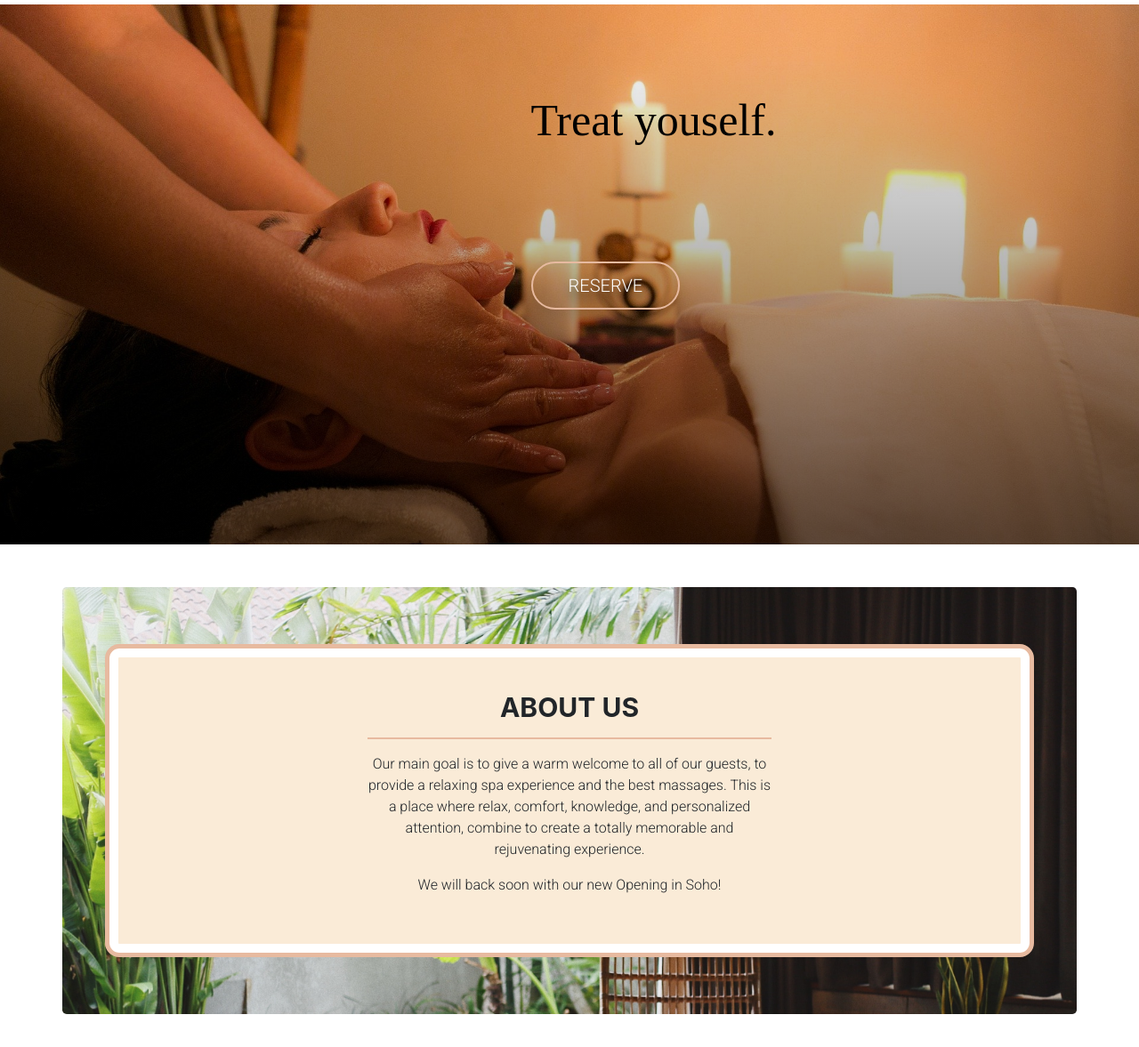
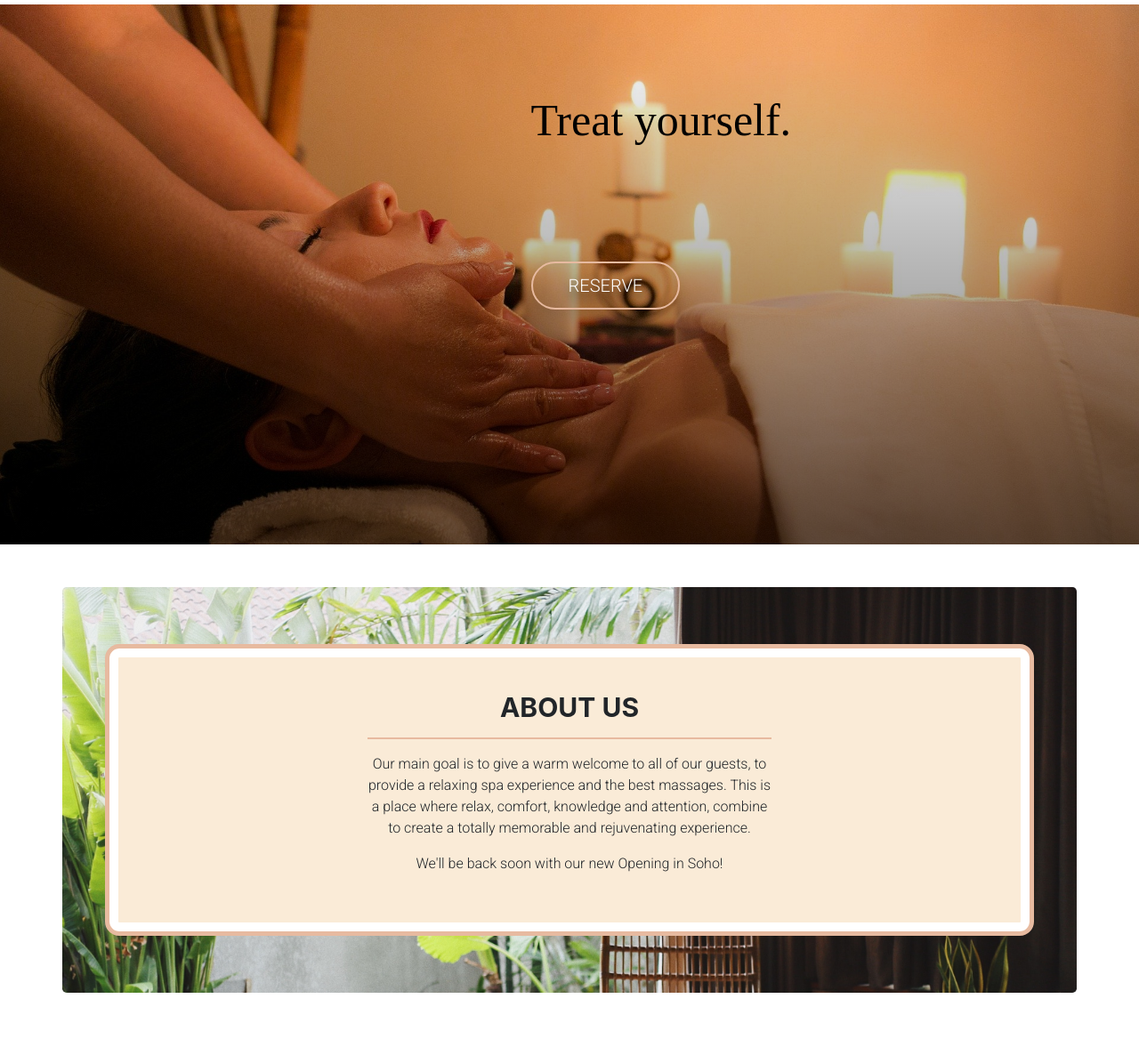
Before and after one commit to mion93/FaridHouse, a plain HTML site: page index.html in a window 1280 px wide. Shown: the part 110-1287 px from the top of the page at 89% size. Drawn offline with nearby package versions, Linux system fonts and the light colour scheme; some icons are missing; a web font is replaced by a local one.

Commit message:
index.html

```diff
--- a/index.html
+++ b/index.html
@@ -83,7 +83,7 @@
  <!--JUMBOTRON-->
     <section class="bgimage">
     <div class="delivered">
-    <h1 class="treatyourself">Treat youself.</h1>
+    <h1 class="treatyourself">Treat yourself.</h1>
       <h1 class="ml2">
         RELAX<br>
 
@@ -129,8 +129,8 @@ The health and well-being of both our staff and valued customers is paramount. W
           <h3 class="font-weight-bold" id="philosophy"><span class="iconify" data-icon="mdi-spa" data-inline="false"></span>ABOUT US<span class="iconify" data-icon="mdi-spa" data-inline="false"></span></h3>
           <hr class="solid">
 
-          <p class="description">Our main goal is to give a warm welcome to all of our guests, to provide a relaxing spa experience and the best massages. This is a place where relax, comfort, knowledge, and personalized attention, combine to create a totally memorable and rejuvenating experience. </p>
-          <p class="description"> We will back soon with our new Opening in Soho!</p>
+          <p class="description">Our main goal is to give a warm welcome to all of our guests, to provide a relaxing spa experience and the best massages. This is a place where relax, comfort, knowledge and attention, combine to create a totally memorable and rejuvenating experience. </p>
+          <p class="description"> We'll be back soon with our new Opening in Soho!</p>
 
 
 
```
